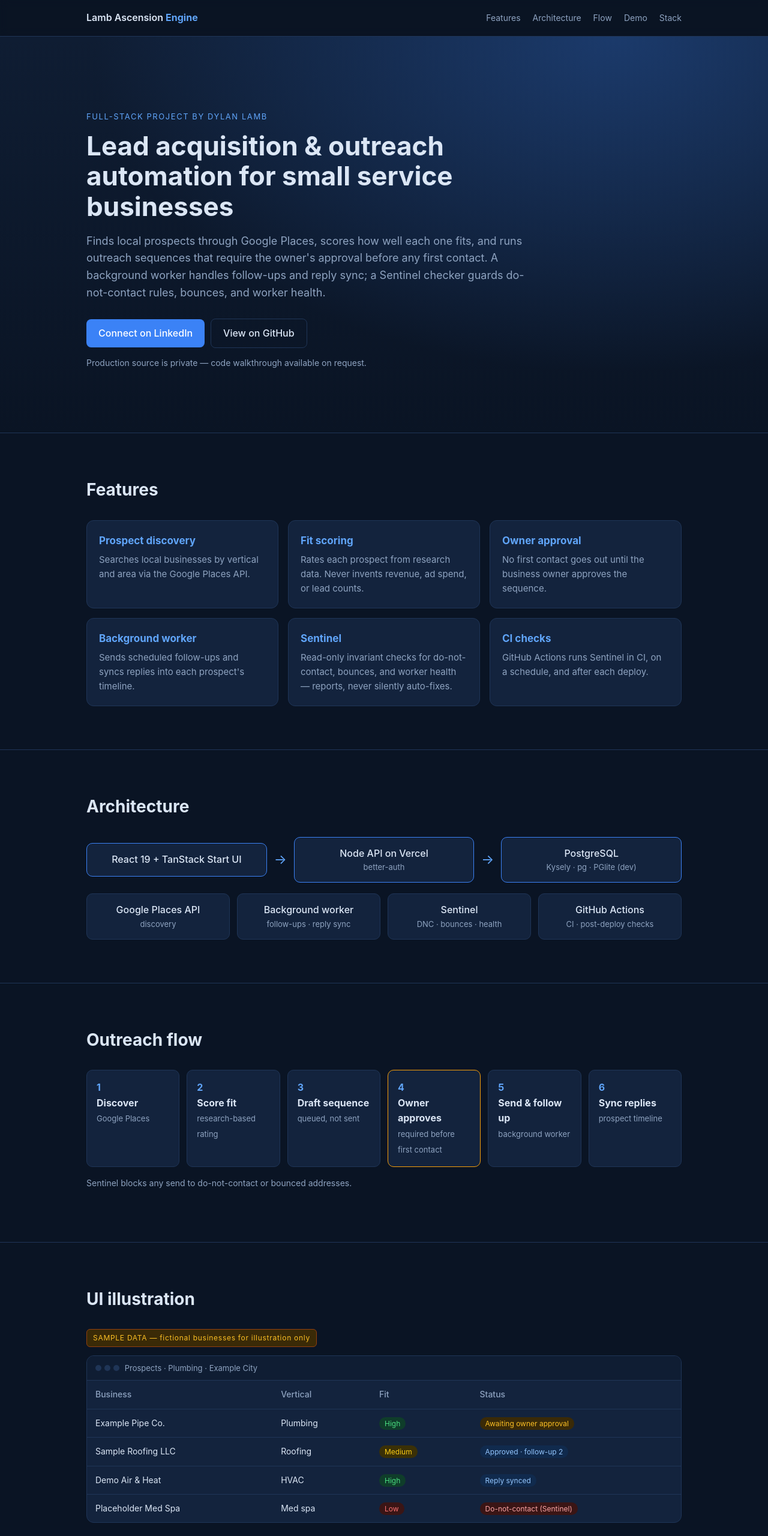
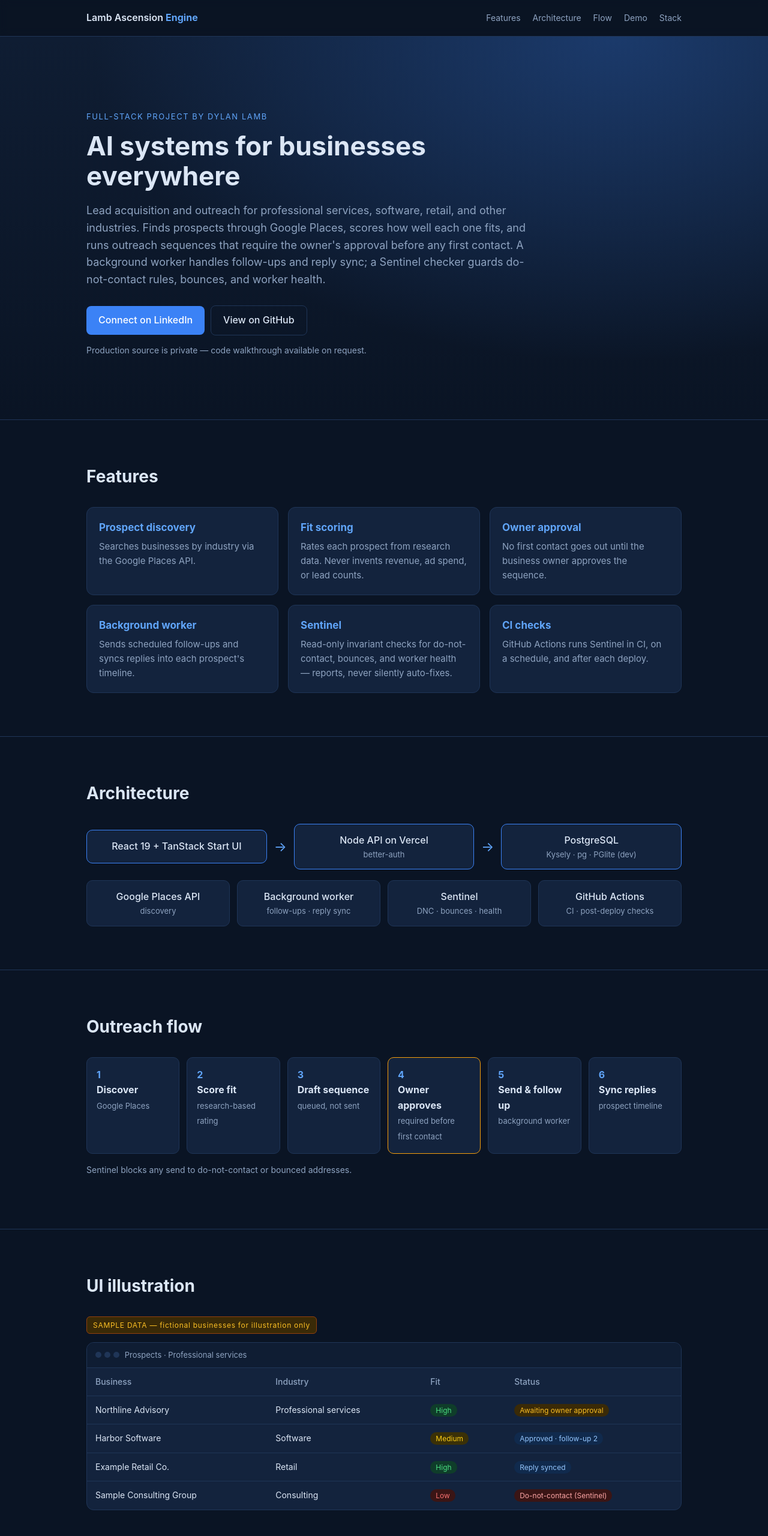
Before and after one commit to dylanlamb19/lamb-ascension-engine-showcase, a plain HTML site: page index.html in a window 1280 px wide. Shown: the top 2560 px of the page at 60% size. Drawn offline with Linux system fonts and the light colour scheme.

Commit message:
docs: position the showcase for businesses everywhere (#1)
Replace small-service and trade-specific copy with industry-neutral
positioning in the README and static demo page.

Co-authored-by: Cursor Agent <cursoragent@cursor.com>

```diff
--- a/index.html
+++ b/index.html
@@ -1,7 +1,7 @@
 <!doctype html>
 <html lang="en"><head><meta charset="utf-8"><meta name="viewport" content="width=device-width,initial-scale=1">
 <title>Lamb Ascension Engine — Showcase</title>
-<meta name="description" content="Lead acquisition and outreach automation for small service businesses, built by Dylan Lamb.">
+<meta name="description" content="AI systems for businesses everywhere. Lead acquisition and outreach automation built by Dylan Lamb.">
 <link rel="stylesheet" href="styles.css"></head>
 <body>
 <header class="nav"><div class="wrap"><span class="logo">Lamb Ascension <b>Engine</b></span>
@@ -9,14 +9,14 @@
 
 <section class="hero"><div class="wrap">
 <p class="eyebrow">Full-stack project by Dylan Lamb</p>
-<h1>Lead acquisition &amp; outreach automation for small service businesses</h1>
-<p class="lead">Finds local prospects through Google Places, scores how well each one fits, and runs outreach sequences that require the owner's approval before any first contact. A background worker handles follow-ups and reply sync; a Sentinel checker guards do-not-contact rules, bounces, and worker health.</p>
+<h1>AI systems for businesses everywhere</h1>
+<p class="lead">Lead acquisition and outreach for professional services, software, retail, and other industries. Finds prospects through Google Places, scores how well each one fits, and runs outreach sequences that require the owner's approval before any first contact. A background worker handles follow-ups and reply sync; a Sentinel checker guards do-not-contact rules, bounces, and worker health.</p>
 <div class="cta"><a class="btn" href="https://www.linkedin.com/in/dylan-lamb-8b9321191/">Connect on LinkedIn</a><a class="btn ghost" href="https://github.com/dylanlamb19/lamb-ascension-engine-showcase">View on GitHub</a></div>
 <p class="note">Production source is private — code walkthrough available on request.</p>
 </div></section>
 
 <section id="features"><div class="wrap"><h2>Features</h2><div class="grid">
-<div class="card"><h3>Prospect discovery</h3><p>Searches local businesses by vertical and area via the Google Places API.</p></div>
+<div class="card"><h3>Prospect discovery</h3><p>Searches businesses by industry via the Google Places API.</p></div>
 <div class="card"><h3>Fit scoring</h3><p>Rates each prospect from research data. Never invents revenue, ad spend, or lead counts.</p></div>
 <div class="card"><h3>Owner approval</h3><p>No first contact goes out until the business owner approves the sequence.</p></div>
 <div class="card"><h3>Background worker</h3><p>Sends scheduled follow-ups and syncs replies into each prospect's timeline.</p></div>
@@ -50,17 +50,17 @@
 
 <section id="demo"><div class="wrap"><h2>UI illustration</h2>
 <div class="sample-tag">SAMPLE DATA — fictional businesses for illustration only</div>
-<div class="mock"><div class="mock-bar"><span></span><span></span><span></span> Prospects · Plumbing · Example City</div>
-<table><thead><tr><th>Business</th><th>Vertical</th><th>Fit</th><th>Status</th></tr></thead><tbody>
-<tr><td>Example Pipe Co.</td><td>Plumbing</td><td><i class="fit hi">High</i></td><td><i class="st wait">Awaiting owner approval</i></td></tr>
-<tr><td>Sample Roofing LLC</td><td>Roofing</td><td><i class="fit md">Medium</i></td><td><i class="st ok">Approved · follow-up 2</i></td></tr>
-<tr><td>Demo Air &amp; Heat</td><td>HVAC</td><td><i class="fit hi">High</i></td><td><i class="st ok">Reply synced</i></td></tr>
-<tr><td>Placeholder Med Spa</td><td>Med spa</td><td><i class="fit lo">Low</i></td><td><i class="st blk">Do-not-contact (Sentinel)</i></td></tr>
+<div class="mock"><div class="mock-bar"><span></span><span></span><span></span> Prospects · Professional services</div>
+<table><thead><tr><th>Business</th><th>Industry</th><th>Fit</th><th>Status</th></tr></thead><tbody>
+<tr><td>Northline Advisory</td><td>Professional services</td><td><i class="fit hi">High</i></td><td><i class="st wait">Awaiting owner approval</i></td></tr>
+<tr><td>Harbor Software</td><td>Software</td><td><i class="fit md">Medium</i></td><td><i class="st ok">Approved · follow-up 2</i></td></tr>
+<tr><td>Example Retail Co.</td><td>Retail</td><td><i class="fit hi">High</i></td><td><i class="st ok">Reply synced</i></td></tr>
+<tr><td>Sample Consulting Group</td><td>Consulting</td><td><i class="fit lo">Low</i></td><td><i class="st blk">Do-not-contact (Sentinel)</i></td></tr>
 </tbody></table></div></div></section>
 
 <section id="stack"><div class="wrap"><h2>Tech stack</h2><div class="chips">
 <span>TypeScript</span><span>React 19</span><span>TanStack Start</span><span>TanStack Router</span><span>TanStack Query</span><span>Vite</span><span>Tailwind CSS 4</span><span>Radix UI</span><span>PostgreSQL</span><span>Kysely</span><span>PGlite</span><span>better-auth</span><span>Vercel</span><span>GitHub Actions</span>
 </div></div></section>
 
-<footer><div class="wrap">© Dylan Lamb · <a href="https://www.linkedin.com/in/dylan-lamb-8b9321191/">LinkedIn</a> · <a href="https://github.com/dylanlamb19/lamb-ascension-engine-showcase">GitHub</a> · <a href="https://mrbillsplumbing.grok.me">More work: Mr. Bill&#39;s Plumbing</a></div></footer>
+<footer><div class="wrap">© Dylan Lamb · <a href="https://lambascension.com">lambascension.com</a> · <a href="https://www.linkedin.com/in/dylan-lamb-8b9321191/">LinkedIn</a> · <a href="https://github.com/dylanlamb19/lamb-ascension-engine-showcase">GitHub</a></div></footer>
 </body></html>
```
Also changed, not shown: 1 other file.
